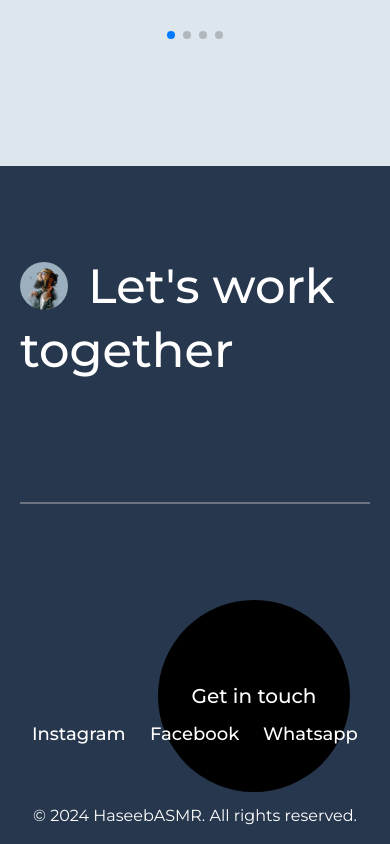
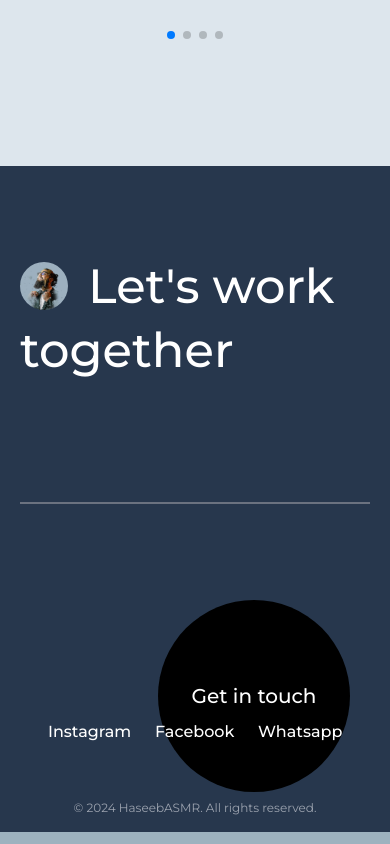
Before and after one commit to haseebasmr/haseebasmr, a React (Vite) app: page / in a window 390 px wide. Shown: the part 3041-3885 px from the top of the page. Built offline with nearby package versions, Linux system fonts and the light colour scheme; grey boxes are pictures that could not be loaded.

Commit message:
fix eslint error and lg breakpoint in header

```diff
--- a/src/components/Footer.jsx
+++ b/src/components/Footer.jsx
@@ -19,9 +19,11 @@ export default function Footer() {
       observer.observe(footerRef.current);
     }
 
+    const currentFooterRef = footerRef.current;
+
     return () => {
-      if (footerRef.current) {
-        observer.unobserve(footerRef.current);
+      if (currentFooterRef) {
+        observer.unobserve(currentFooterRef);
       }
     };
   }, []);
@@ -36,7 +38,7 @@ export default function Footer() {
 
   return (
     <footer className="bg-pallet1 text-white md:pt-44 pt-24">
-      <div className="md:mx-72 mx-5">
+      <div className="lg:mx-72 mx-5">
         <div className="block mb-4">
           <img
             src="/assets/images/smallPic.jpg"
@@ -61,22 +63,22 @@ export default function Footer() {
         </motion.div>
         <div className="flex justify-center -mt-20">
           <Magnetic>
-            <button className="text-white font-montserrat text-lg p-2 mx-1 font-medium">
+            <button className="text-white font-montserrat md:text-lg text-base p-2 mx-1 font-medium">
               Instagram
             </button>
           </Magnetic>
           <Magnetic>
-            <button className="text-white font-montserrat text-lg p-2 mx-1 font-medium">
+            <button className="text-white font-montserrat md:text-lg text-base p-2 mx-1 font-medium">
               Facebook
             </button>
           </Magnetic>
           <Magnetic>
-            <button className="text-white font-montserrat text-lg p-2 mx-1 font-medium">
+            <button className="text-white font-montserrat md:text-lg text-base p-2 mx-1 font-medium">
               Whatsapp
             </button>
           </Magnetic>
         </div>
-        <div className="text-center pt-12 pb-4">
+        <div className="text-center text-xs pt-12 pb-4 text-gray-400">
           &copy; {new Date().getFullYear()} HaseebASMR. All rights reserved.
         </div>
       </div>
```
